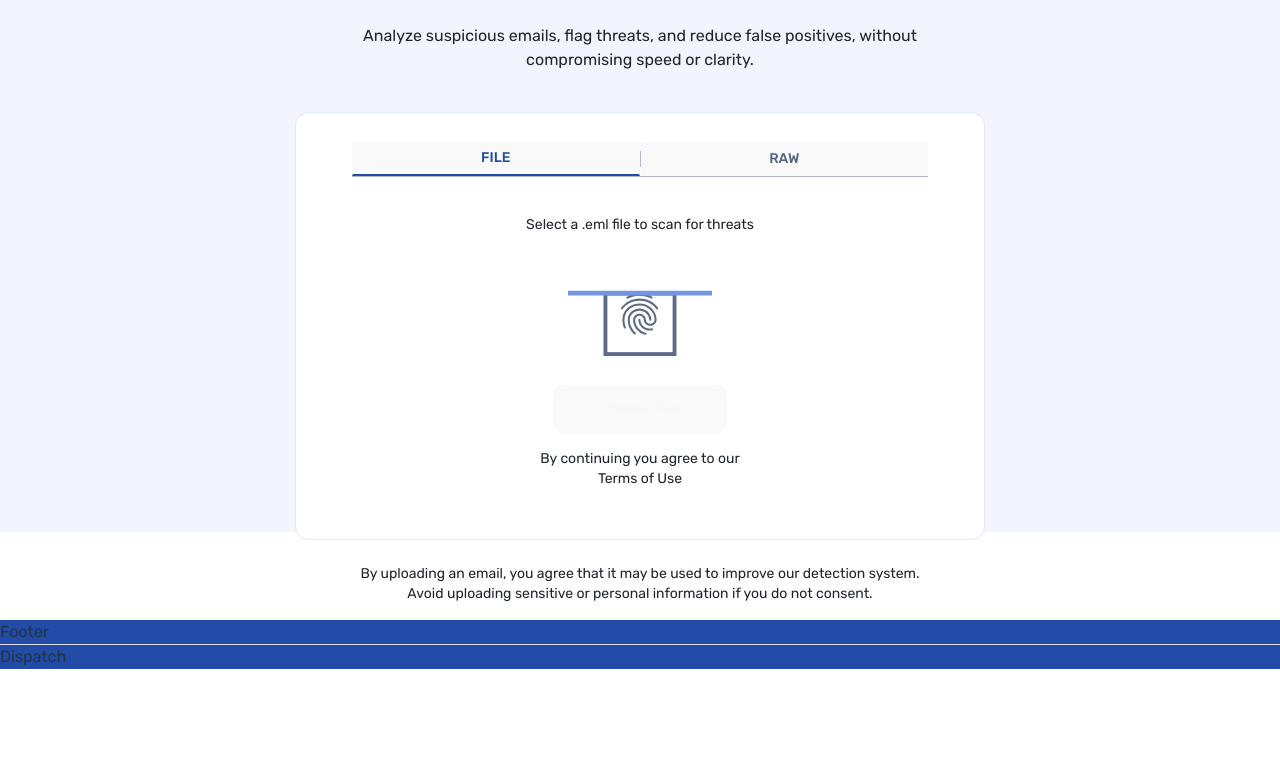
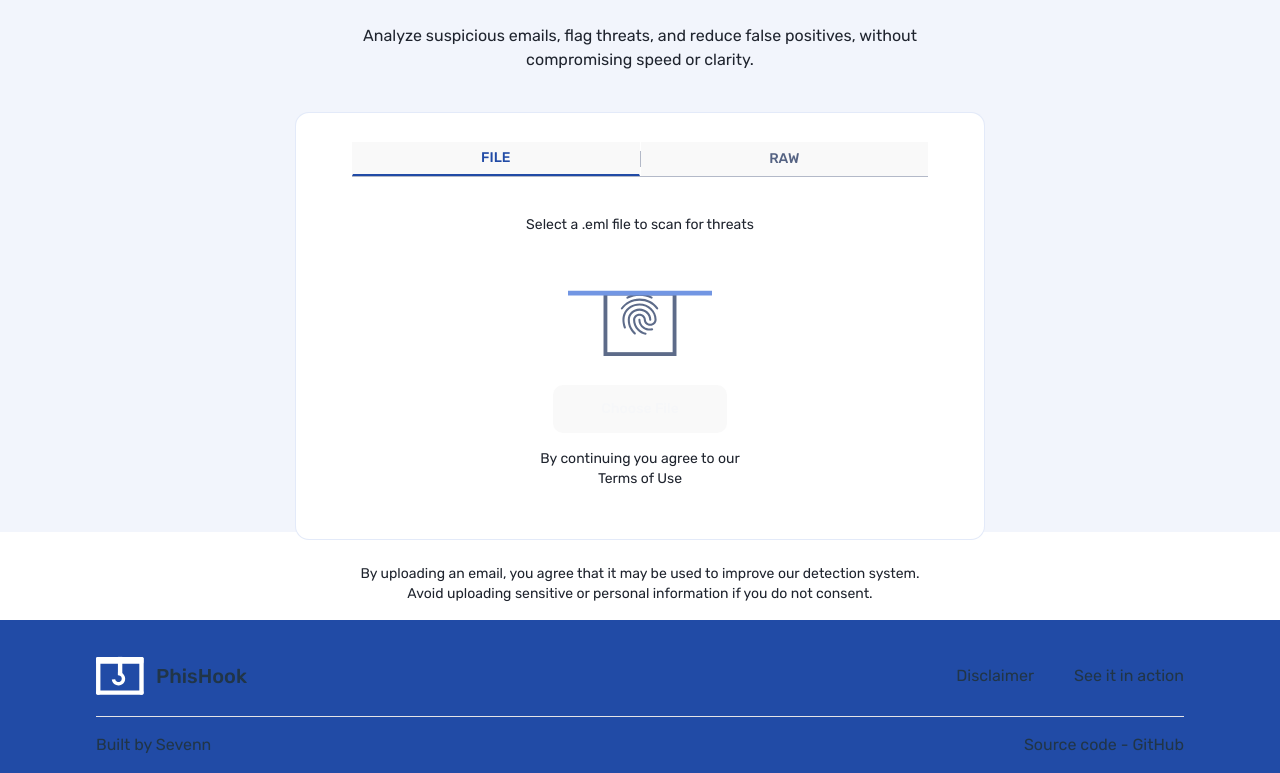
Before and after one commit to thesevenn/phish-hook-web, a React (Vite) app: page / in a window 1280 px wide. Shown: the part 268-1041 px from the top of the page. Before the commit the page ends 937 px from the top, so only its background shows below. Built offline with nearby package versions, Linux system fonts and the light colour scheme.

Commit message:
feat: add footer.tsx ui and copy

```diff
--- a/src/components/ui/footer.tsx
+++ b/src/components/ui/footer.tsx
@@ -1,14 +1,29 @@
 import {FC} from "react";
 
 import {Separator} from "@/components/ui/separator";
+import PhishookLogo from "../shared/phishook";
 
 interface PropType {}
 const Footer: FC<PropType> = () => {
 	return (
-		<footer className="bg-brand-primary">
-			<div>Footer</div>
+		<footer className="bg-brand-primary px-4 lg:px-24 py-4">
+			<div className="flex flex-col md:flex-row md:items-center gap-6 md:gap-0 md:justify-between py-4">
+				<div className="flex items-center gap-2 md:gap-3">
+					<div className="w-8 lg:w-12 aspect-square text-white">
+						<PhishookLogo />
+					</div>
+					<p className="md:text-xl font-medium">PhisHook</p>
+				</div>
+				<ul className="flex flex-col md:flex-row md:items-center gap-5 md:gap-10">
+					<li>Disclaimer</li>
+					<li>See it in action</li>
+				</ul>
+			</div>
 			<Separator />
-			<div>Dispatch</div>
+			<div className="flex items-center justify-between pt-4">
+				<p>Built by Sevenn</p>
+				<p>Source code - GitHub</p>
+			</div>
 		</footer>
 	);
 };
```
